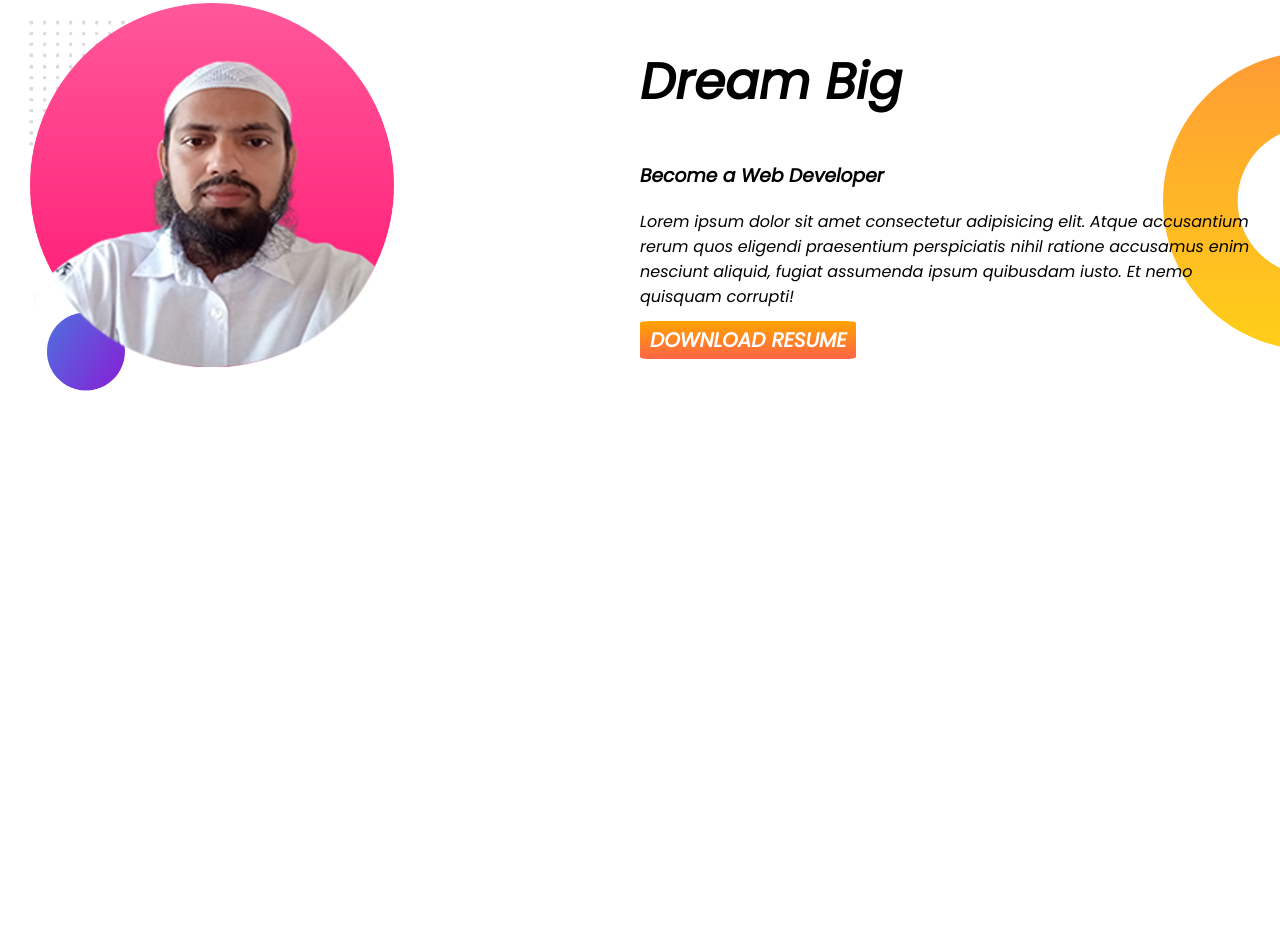
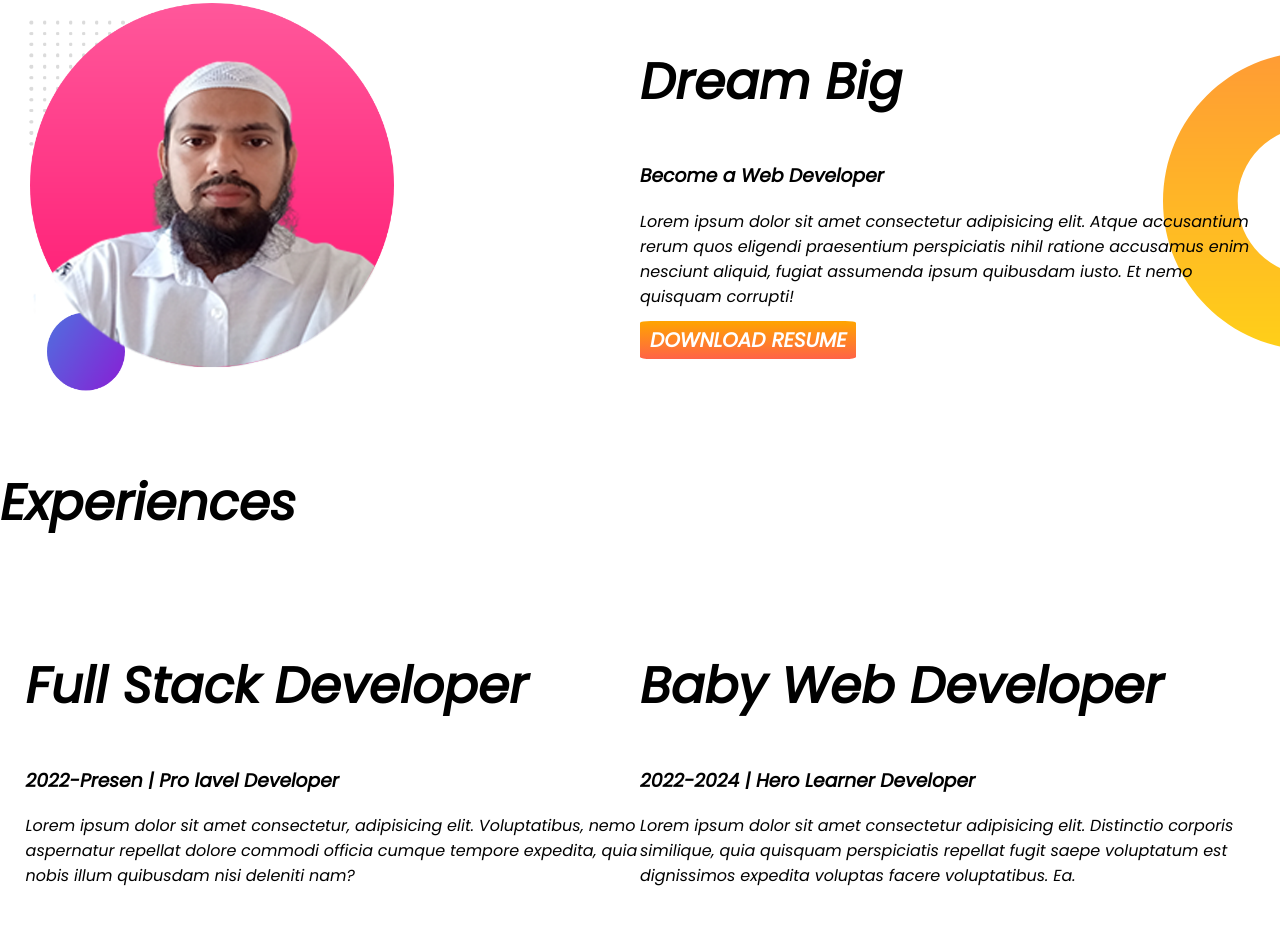
Before and after one commit to mislamsohag/developer-portfolio, a plain HTML site: page index.html in a window 1280 px wide. Shown: the part 602-1535 px from the top of the page. Before the commit the page ends 1036 px from the top, so only its background shows below. Drawn offline with Linux system fonts and the light colour scheme.

Commit message:
experience part added

```diff
--- a/index.html
+++ b/index.html
@@ -16,7 +16,7 @@
 </head>
 
 <body>
-    <section class="top-bg">
+    <section class="top-bg flexible-container">
         <div class="half-width">
             <h1>Welcome to</h1>
             <h1><span class="sohag">Sohag's</span> World!</h1>
@@ -34,7 +34,7 @@
             <img src="images/sohag-with-baby.png" alt="sohag with baby's pics">
         </div>
     </section>
-    <section class="dream-big">
+    <section class="dream-big flexible-container">
         <div class="half-width">
             <img src="images/sohag.png" alt="">
         </div>
@@ -47,6 +47,26 @@
             <a class="link-button" target="_blank" href="">DOWNLOAD RESUME</a>
         </div>
     </section>
+    <section class="experience">
+        <h1>Experiences</h1>
+        <div class="flexible-container">
+            <div class="half-width">
+                <h1>Full Stack Developer</h1>
+                <h3>2022-Presen | Pro lavel Developer</h3>
+                <p>Lorem ipsum dolor sit amet consectetur, adipisicing elit. Voluptatibus, nemo aspernatur repellat
+                    dolore
+                    commodi officia cumque tempore expedita, quia nobis illum quibusdam nisi deleniti nam?</p>
+            </div>
+            <div class="half-width">
+                <h1>Baby Web Developer</h1>
+                <h3>2022-2024 | Hero Learner Developer</h3>
+                <p>Lorem ipsum dolor sit amet consectetur adipisicing elit. Distinctio corporis similique, quia quisquam
+                    perspiciatis repellat fugit saepe voluptatum est dignissimos expedita voluptas facere voluptatibus.
+                    Ea.
+                </p>
+            </div>
+        </div>
+    </section>
 
 
 </body>
--- a/style.css
+++ b/style.css
@@ -10,7 +10,7 @@ h1 {
     color: darkgoldenrod;
     font-family: 'Poppins', sans-serif;
 }
-section {
+.flexible-container {
     display: flex;
     margin-bottom: 10px;
     padding: 2%;
```
